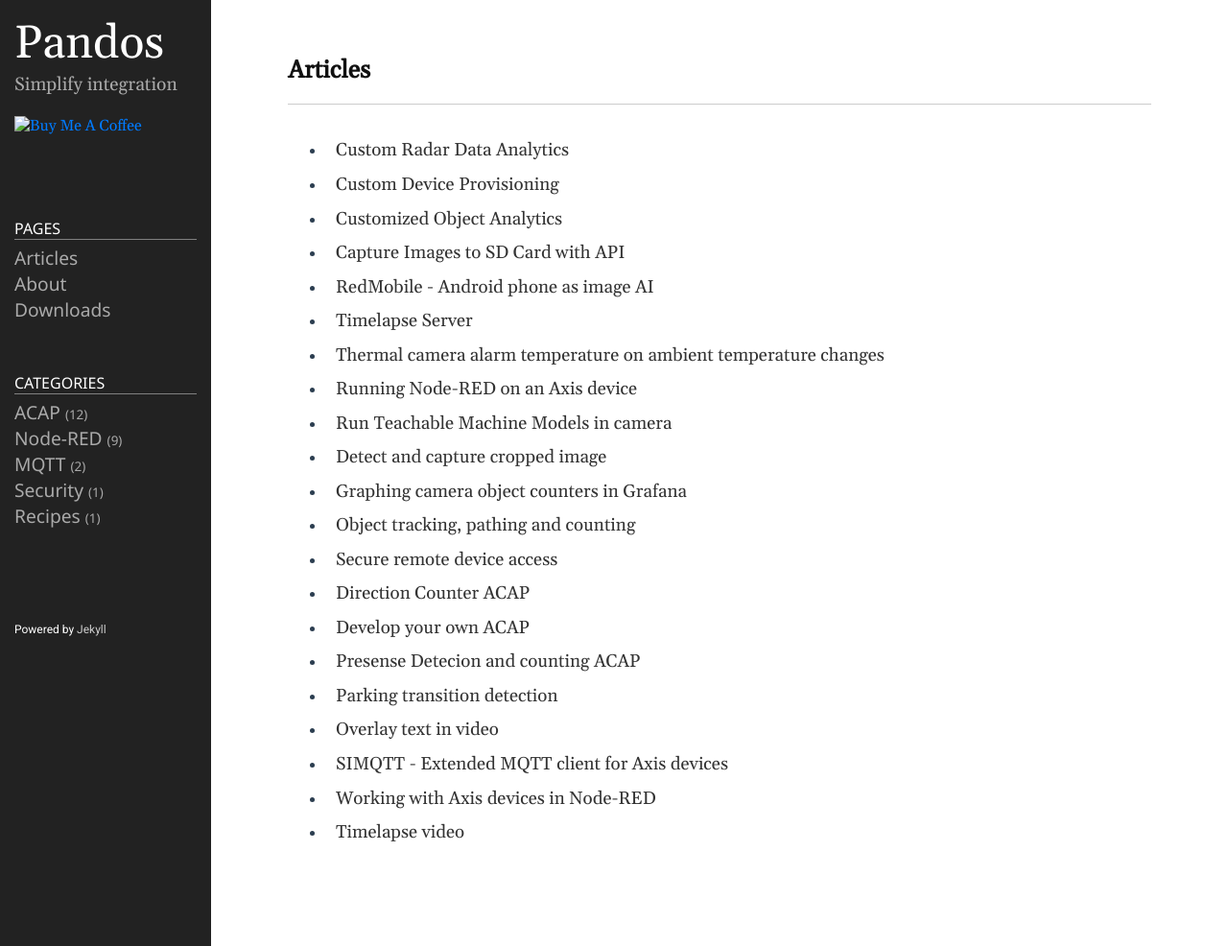
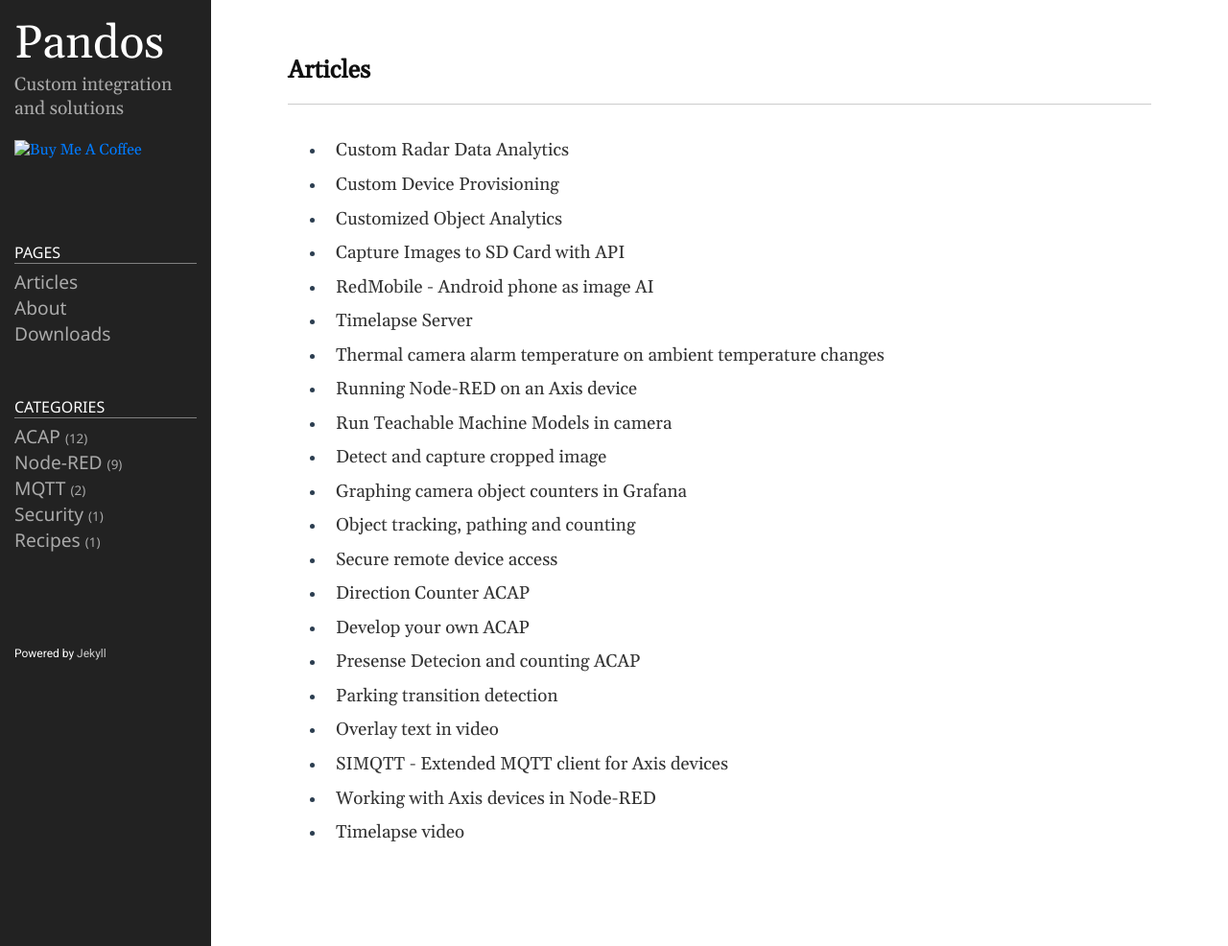
Before and after one commit to pandosme/pandosme.github.io, a Jekyll site: the page built from docs/index.md, in a window 1280 px wide. Shown: the whole page at 96% size. Built offline with Jekyll 4.4.1, drawn with Linux system fonts in a browser that asks for light colours.

Commit message:
Update _config.yml

```diff
--- a/docs/_config.yml
+++ b/docs/_config.yml
@@ -21,7 +21,8 @@
 title: Pandos
 email: fred.juhlin@gmail.com
 description: >- # this means to ignore newlines until "baseurl:"
-  Simplify integration
+  Custom integration
+  and solutions
 # baseurl: "/" # the subpath of your site, e.g. /blog
 # url: "http://ejjoo.github.io" # the base hostname & protocol for your site, e.g. http://example.com
 github_username: pandosme
```
